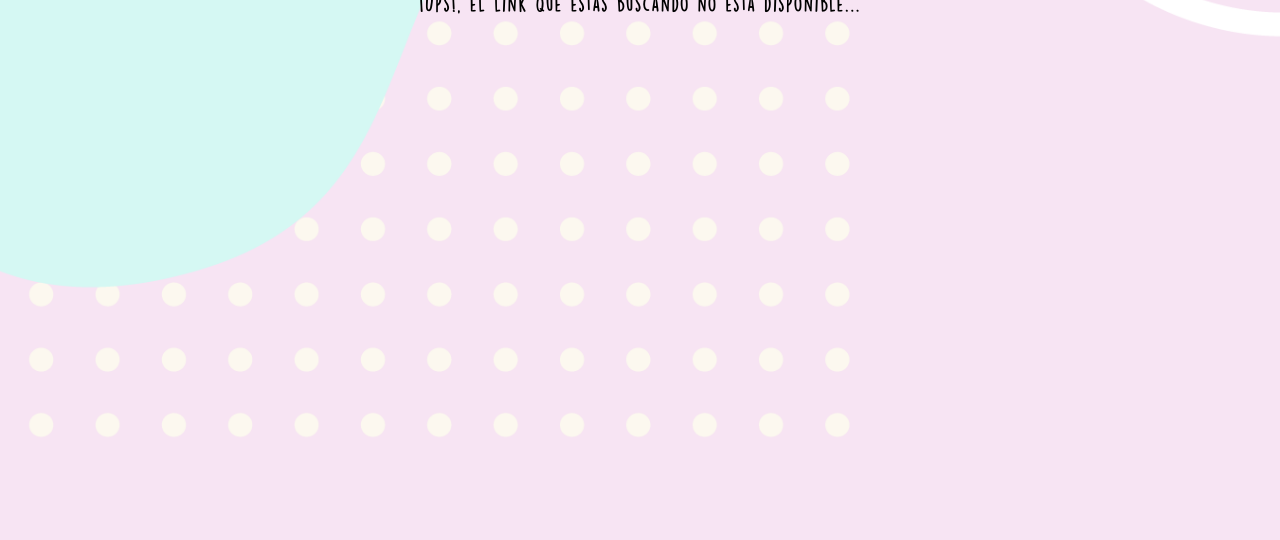
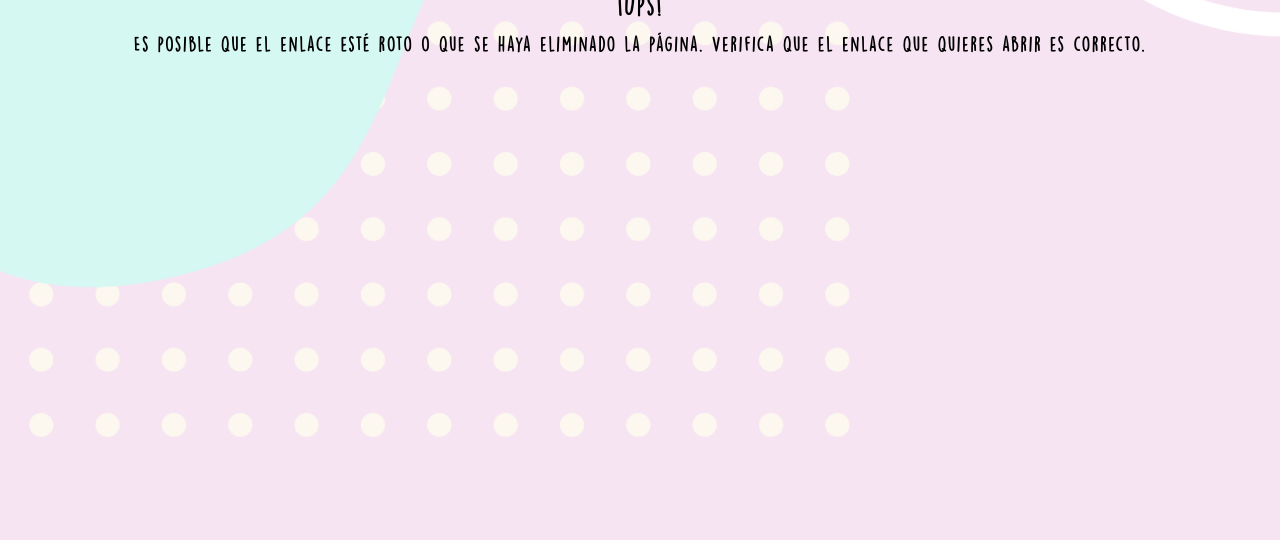
Before and after one commit to Fibonach0/DiDi-Tarjetas, a plain HTML site: page NotFound.html in a window 1280 px wide. Shown: the part 260-800 px from the top of the page. Drawn offline with Linux system fonts and the light colour scheme.

Commit message:
Update NotFound.html

```diff
--- a/NotFound.html
+++ b/NotFound.html
@@ -1081,7 +1081,8 @@
         </div>
     </div>
     <div class="texto">
-        <h3>¡Ups!, el link que estas buscando no esta disponible... </h3>
+        <h2>¡Ups!</h2>
+        <h3>Es posible que el enlace esté roto o que se haya eliminado la página. Verifica que el enlace que quieres abrir es correcto.</h3>
     </div>
     <script type="text/javascript">
     </script>
```
